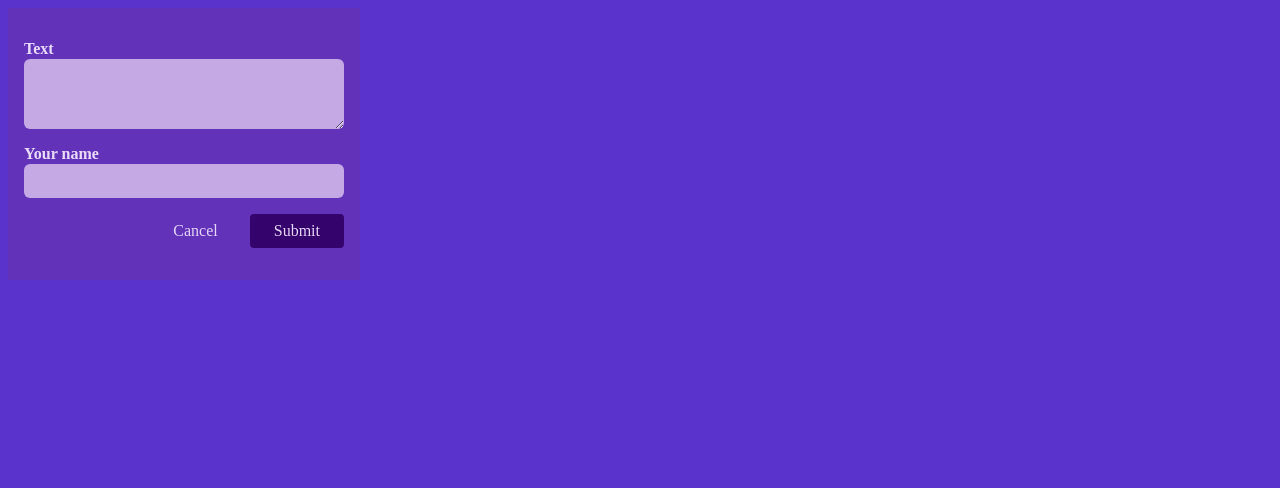
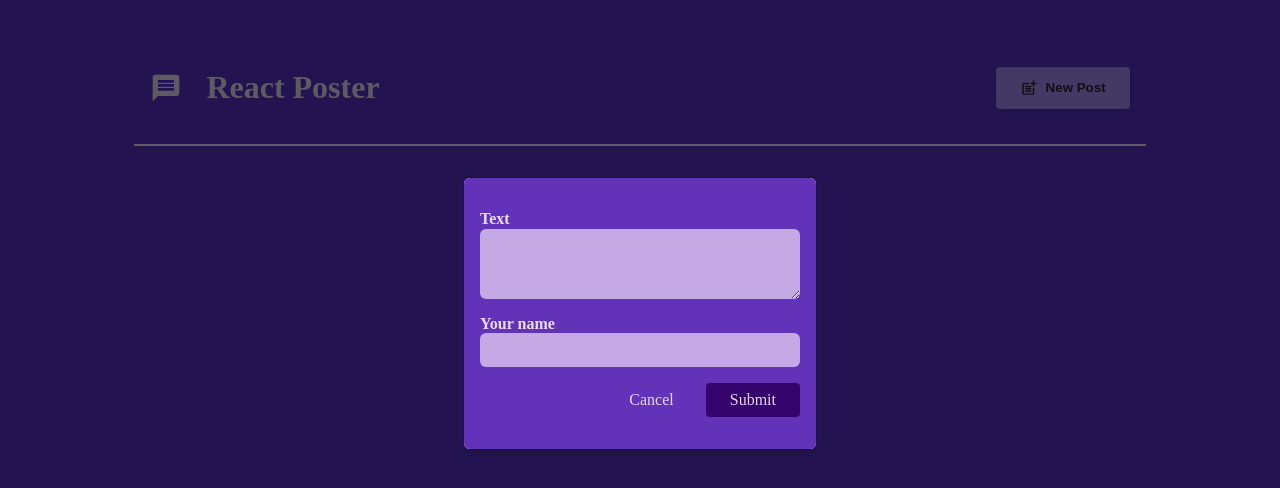
Before and after one commit to UmitKok1/react-crash-course, a React (Vite) app: page /crated-posts in a window 1280 px wide. Shown: the top 488 px of the page. Built offline with nearby package versions, Linux system fonts and the light colour scheme.

Commit message:
Routing wip.

```diff
--- a/src/App.jsx
+++ /dev/null
@@ -1,25 +0,0 @@
-import { useState } from 'react';
-import PostsList from './components/PostsList';
-import MainHeader from './components/MainHeader';
-import './main.css'
-function App() {
-
-  const [modalIsVisible, setModalIsVisible] = useState(true);
-
-  function showModalHandler() {
-    setModalIsVisible(true);
-  }
-  function hideModalHandler() {
-    setModalIsVisible(false);
-  }
-  return (
-    <>
-      <MainHeader onCreatePost={showModalHandler}/>
-      <main>
-        <PostsList isPosting={modalIsVisible} onStopPosting={hideModalHandler} />
-      </main>
-    </>
-  );
-}
-
-export default App;
--- /dev/null
+++ b/src/Routes/NewPost.jsx
@@ -0,0 +1,48 @@
+import { useState } from 'react';
+import classes from './NewPost.module.css';
+import Modal from '../components/Modal';
+
+function NewPost({ onCancel, onAddPost }) {
+
+    const [enteredBody, setEnteredBody] = useState('');
+    const [enteredAuthor, setEnteredAuthor] = useState('');
+
+    function bodyChangeHandler(event) {
+        setEnteredBody(event.target.value);
+    }
+
+    function authorChangeHandler(event) {
+        setEnteredAuthor(event.target.value);
+    }
+
+    function submitHandler(event) {
+        event.preventDefault();
+        const postData = {
+            body: enteredBody,
+            author: enteredAuthor
+        };
+        onAddPost(postData);
+        onCancel();
+    }
+    return (
+        <Modal>
+            <form className={classes.form} onSubmit={submitHandler}>
+                <p>
+                    <label htmlFor="body">Text</label>
+                    <textarea id="body" required rows={3} onChange={bodyChangeHandler} />
+                </p>
+                <p>
+                    <label htmlFor="name">Your name</label>
+                    <input type="text" id="name" required onChange={authorChangeHandler} />
+                </p>
+                <p className={classes.actions}>
+                    <button type='button' onClick={onCancel}>Cancel</button>
+                    <button type='submit'>Submit</button>
+                </p>
+            </form>
+        </Modal>
+
+    );
+}
+
+export default NewPost;
--- /dev/null
+++ b/src/Routes/Posts.jsx
@@ -0,0 +1,18 @@
+import { Outlet } from 'react-router-dom';
+import PostsList from '../components/PostsList';
+import '../main.css'
+function Posts() {
+
+  const [modalIsVisible, setModalIsVisible] = useState(true);
+
+  return (
+    <>
+      <Outlet/>
+      <main>
+        <PostsList />
+      </main>
+    </>
+  );
+}
+
+export default Posts;
--- /dev/null
+++ b/src/Routes/RootLayout.jsx
@@ -0,0 +1,11 @@
+import { Outlet } from "react-router-dom";
+import MainHeader from "../components/MainHeader";
+
+function RootLayout(){
+    return<>
+        <MainHeader/>
+        <Outlet/>
+    </>
+}
+
+export default RootLayout;
--- a/src/components/NewPost.jsx
+++ /dev/null
@@ -1,44 +0,0 @@
-import { useState } from 'react';
-import classes from './NewPost.module.css';
-
-function NewPost({onCancel,onAddPost}) {
-
-    const [enteredBody, setEnteredBody] = useState('');
-    const [enteredAuthor, setEnteredAuthor] = useState('');
-
-    function bodyChangeHandler(event) {
-        setEnteredBody(event.target.value);
-    }
-
-    function authorChangeHandler(event) {
-        setEnteredAuthor(event.target.value);
-    }
-
-    function submitHandler(event){
-        event.preventDefault();
-        const postData={
-            body : enteredBody,
-            author : enteredAuthor
-        };
-        onAddPost(postData);
-        onCancel();
-    }
-    return (
-        <form className={classes.form} onSubmit={submitHandler}>
-            <p>
-                <label htmlFor="body">Text</label>
-                <textarea id="body" required rows={3} onChange={bodyChangeHandler} />
-            </p>
-            <p>
-                <label htmlFor="name">Your name</label>
-                <input type="text" id="name" required onChange={authorChangeHandler} />
-            </p>
-            <p className={classes.actions}>
-                <button type='button' onClick={onCancel}>Cancel</button>
-                <button type='submit'>Submit</button>
-            </p>
-        </form>
-    );
-}
-
-export default NewPost;
--- a/src/components/PostsList.jsx
+++ b/src/components/PostsList.jsx
@@ -1,10 +1,8 @@
 import { useState, useEffect } from "react";
-import NewPost from "./NewPost";
 import Post from "./Post";
-import Modal from './Modal';
 import classes from './PostsList.module.css';
 
-function PostsList({ isPosting, onStopPosting }) {
+function PostsList() {
     const [posts, setPosts] = useState([]);
     const [isfetching, setIsFetching] = useState(false);
     useEffect(() => {
@@ -29,14 +27,6 @@ function PostsList({ isPosting, onStopPosting }) {
     }
     return (
         <>
-            {isPosting && (
-                <Modal onClose={onStopPosting} >
-                    <NewPost
-                        onCancel={onStopPosting}
-                        onAddPost={addPostHandler}
-                    />
-                </Modal>
-            )}
             {!isfetching && posts.length > 0 &&
                 <ul className={classes.posts}>
                     {posts.map((post) => <Post key={post.body} author={post.author} body={post.body} />)}
```
Also changed, not shown: src/main.jsx (+10 -4 lines), src/Routes/NewPost.module.css (renamed from src/components/NewPost.module.css).
